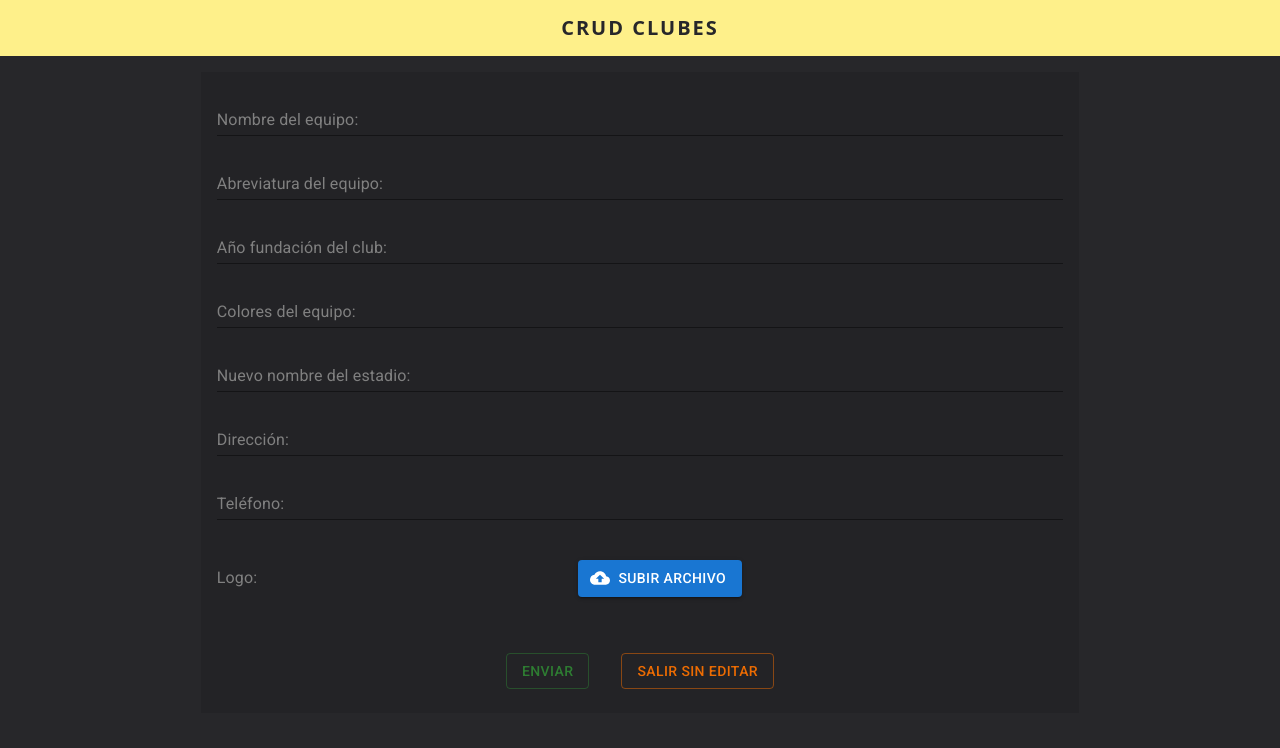
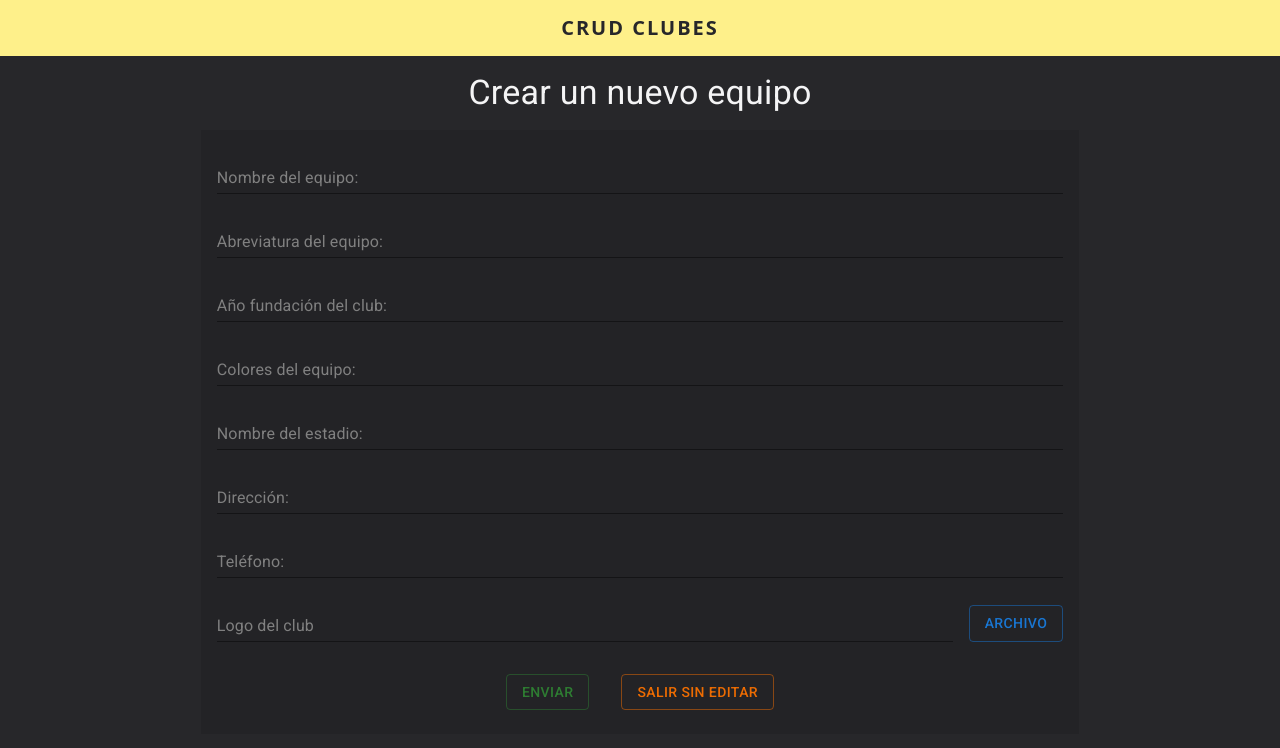
Before and after one commit to fktz94/crud-clubes, a React (Vite) app in the folder frontend/: page /new-team in a window 1280 px wide. Shown: the top 748 px of the page. Built offline with nearby package versions, Linux system fonts and the light colour scheme; the HTML template or start-up script is replaced by a standard one.

Commit message:
early return cuando no hay equipos

```diff
--- a/frontend/src/hooks/useOneTeam.jsx
+++ b/frontend/src/hooks/useOneTeam.jsx
@@ -25,7 +25,7 @@ export default function useOneTeam() {
     venue: '',
     address: '',
     phone: '',
-    crestUrl: undefined
+    crestUrl: ''
   });
 
   const [success, setSuccess] = useState({
--- a/frontend/src/pages/Home.jsx
+++ b/frontend/src/pages/Home.jsx
@@ -1,5 +1,5 @@
 import { Link, useLocation } from 'react-router-dom';
-import { Alert, Box, Button, CircularProgress, Dialog, Typography } from '@mui/material';
+import { Alert, Box, Button, CircularProgress, Container, Dialog, Typography } from '@mui/material';
 import TeamsTable from '../components/TeamTable';
 import useAllTeams from '../hooks/useAllTeams';
 
@@ -14,6 +14,21 @@ function Home() {
   } = useAllTeams();
 
   const teamsQuantity = teams?.length;
+
+  if (teams?.length === 0) {
+    return (
+      <Container>
+        <Box display="flex" flexDirection="column" marginBlock={4} gap={4}>
+          <Typography variant="h4" alignSelf="center">
+            No hay equipos!
+          </Typography>
+          <Button variant="outlined" sx={{ fontSize: '1.2rem', paddingBlock: 6 }}>
+            <Link to="/new-team">Agrega el primer equipo</Link>
+          </Button>
+        </Box>
+      </Container>
+    );
+  }
 
   return (
     <>
@@ -33,15 +48,9 @@ function Home() {
       {teams && !isLoading && (
         <>
           <Box display="flex" marginBlock={2} justifyContent="space-between">
-            {!teamsQuantity ? (
-              <Typography component="h4" alignSelf="center">
-                No hay equipos
-              </Typography>
-            ) : (
-              <Typography component="h4" alignSelf="center">
-                Hay <b>{teamsQuantity}</b> {teamsQuantity === 1 ? 'equipo' : 'equipos'}
-              </Typography>
-            )}
+            <Typography component="h4" alignSelf="center">
+              Hay <b>{teamsQuantity}</b> {teamsQuantity === 1 ? 'equipo' : 'equipos'}
+            </Typography>
             <Button variant="outlined">
               <Link to="/new-team">Agregar un nuevo equipo</Link>
             </Button>
--- a/frontend/src/pages/NewTeam.jsx
+++ b/frontend/src/pages/NewTeam.jsx
@@ -1,9 +1,8 @@
 /* eslint-disable react/prop-types */
 
 import { useState } from 'react';
-import { Link, useNavigate } from 'react-router-dom';
+import { Link } from 'react-router-dom';
 
-/* eslint-disable react/prop-types */
 import {
   Box,
   Button,
@@ -21,8 +20,8 @@ import useOneTeam from '../hooks/useOneTeam';
 
 function FileInputElement({ formData, handleDeleteFile, handleInput, name }) {
   return (
-    <Box display="flex" alignItems="center" paddingY={3}>
-      <Typography color="grey">Logo:</Typography>
+    <Box display="flex" flexGrow={1} alignItems="center" paddingY={1}>
+      <Typography color="grey">Logo del club:</Typography>
       <Box flexGrow={1} display="flex" justifyContent="center">
         {formData.crestUrl ? (
           <>
@@ -65,7 +64,7 @@ function InputElement({ name, placeholder, text, handleInput, formData, error, s
       helperText={error[name]}
       color={success[name] ? 'success' : 'primary'}
       onChange={handleInput}
-      sx={{ input: { color: 'white' }, label: { color: 'gray' } }}
+      sx={{ input: { color: 'white' }, label: { color: 'gray' }, flexGrow: 1 }}
     />
   );
 }
@@ -81,6 +80,11 @@ export default function NewTeamForm() {
     handleDeleteFile,
     handleSubmit
   } = useOneTeam();
+
+  const [fileIsLink, setFileIsLink] = useState(true);
+
+  const handleFileLink = () => setFileIsLink(!fileIsLink);
+
   const properties = [
     {
       name: 'name',
@@ -105,7 +109,7 @@ export default function NewTeamForm() {
     {
       name: 'venue',
       placeholder: 'Stamford Bridge',
-      text: 'Nuevo nombre del estadio:'
+      text: 'Nombre del estadio:'
     },
     {
       name: 'address',
@@ -121,6 +125,9 @@ export default function NewTeamForm() {
 
   return (
     <Container>
+      <Typography textAlign="center" marginBottom={2} component="h4" variant="h4">
+        Crear un nuevo equipo
+      </Typography>
       <Box
         component="form"
         sx={{
@@ -169,14 +176,34 @@ export default function NewTeamForm() {
               />
             );
           })}
+        </Stack>
 
+        <Box alignItems="center" gap={2} display="flex">
+          {!fileIsLink ? (
             <FileInputElement
               formData={formData}
               handleDeleteFile={handleDeleteFile}
               handleInput={handleInput}
               name="crestUrl"
             />
-        </Stack>
+          ) : (
+            <InputElement
+              handleInput={handleInput}
+              error={error}
+              success={success}
+              formData={formData}
+              name="crestUrl"
+              placeholder="Dirección de la imágen"
+              text="Logo del club"
+            />
+          )}
+          <Button
+            onClick={handleFileLink}
+            variant="outlined"
+            sx={{ alignSelf: fileIsLink ? 'end' : '' }}>
+            {fileIsLink ? 'Archivo' : 'URL'}
+          </Button>
+        </Box>
 
         <Box sx={{ display: 'flex', justifyContent: 'center', gap: 4, mt: 4, mb: 1 }}>
           <Button variant="outlined" id="isCreating" color="success" onClick={toggleCreate}>
@@ -190,69 +217,3 @@ export default function NewTeamForm() {
     </Container>
   );
 }
-
-// function InputElement({ name, error, placeholder, text, type = 'text' }) {
-//   return (
-//     <label htmlFor={name} className="relative w-fit">
-//       {text}{' '}
-//       <input
-//         type={type}
-//         id={name}
-//         name={name}
-//         placeholder={`${placeholder}`}
-//         className={`px-1 outline-none border border-transparent ${
-//           error && name === 'name' ? 'border-red-400' : ''
-//         } text-black focus:border-sky-400`}
-//       />
-//       {error && (
-//         <span className="absolute text-xs top-1 ml-1 whitespace-nowrap text-red-400">
-//           Nombre requerido
-//         </span>
-//       )}
-//     </label>
-//   );
-// }
-
-// function NewTeam() {
-//   const navigate = useNavigate();
-//   const [isName, setIsName] = useState(false);
-
-//   const handleUpload = (e) => {
-//     e.preventDefault();
-//     if (!e.currentTarget.name.value) {
-//       setIsName(true);
-//       return;
-//     }
-
-//     fetch('http://localhost:8080/new-team', {
-//       method: 'post',
-//       body: new FormData(e.currentTarget)
-//     })
-//       .then((res) => res.json())
-//       .then((data) => navigate(`/${data.id}`));
-//   };
-
-//   return (
-//     <form className="flex flex-col items-center gap-2" onSubmit={handleUpload}>
-//       <h3 className="text-3xl font-bold tracking-wider mb-4">Nuevo equipo</h3>
-//       <InputElement error={isName} name="name" placeholder="Chelsea FC" text="Nombre del equipo:" />
-//       <InputElement name="tla" placeholder="CHE" text="Abreviatura:" />
-//       <InputElement name="founded" placeholder="1905" text="Año fundación del club:" />
-//       <InputElement name="website" placeholder="www.chelseafc.com" text="Website del club:" />
-//       <InputElement name="clubColors" placeholder="Blue / White" text="Colores del equipo:" />
-//       <InputElement name="venue" placeholder="Stamford Bridge" text="Nombre del estadio:" />
-//       <InputElement name="email" placeholder="chelsea@chelsea.com" text="E-mail del club:" />
-//       <InputElement name="file" text="Logo del club:" type="file" />
-//       <input
-//         type="submit"
-//         className="w-1/3 transition border cursor-pointer hover:bg-black/50"
-//         value="Enviar"
-//       />
-//       <Link to="/" className="w-1/3 text-center transition border hover:bg-black/50">
-//         Salir sin crear
-//       </Link>
-//     </form>
-//   );
-// }
-
-// export default NewTeam;
```
Also changed, not shown: 1 other file (tests, documents, lock files or other folders). Lines whose indentation alone changed are shown as unchanged.
